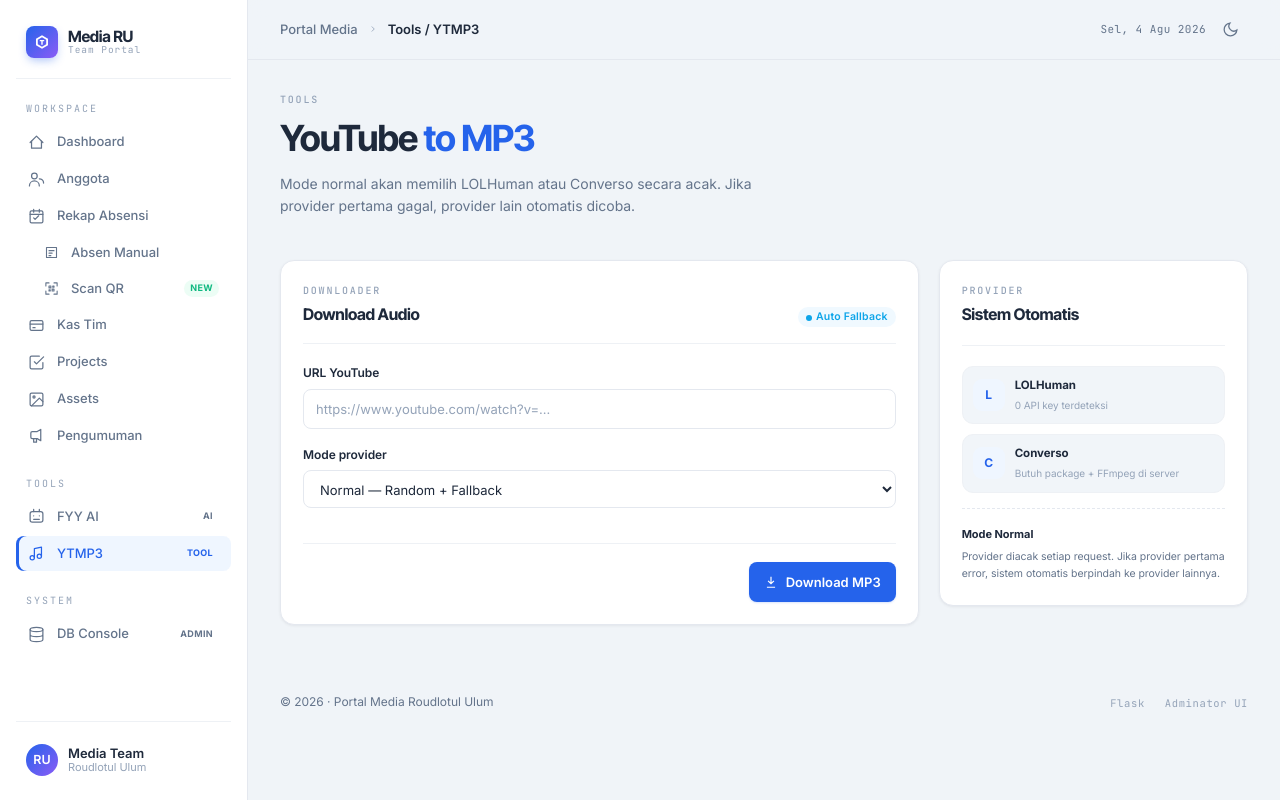
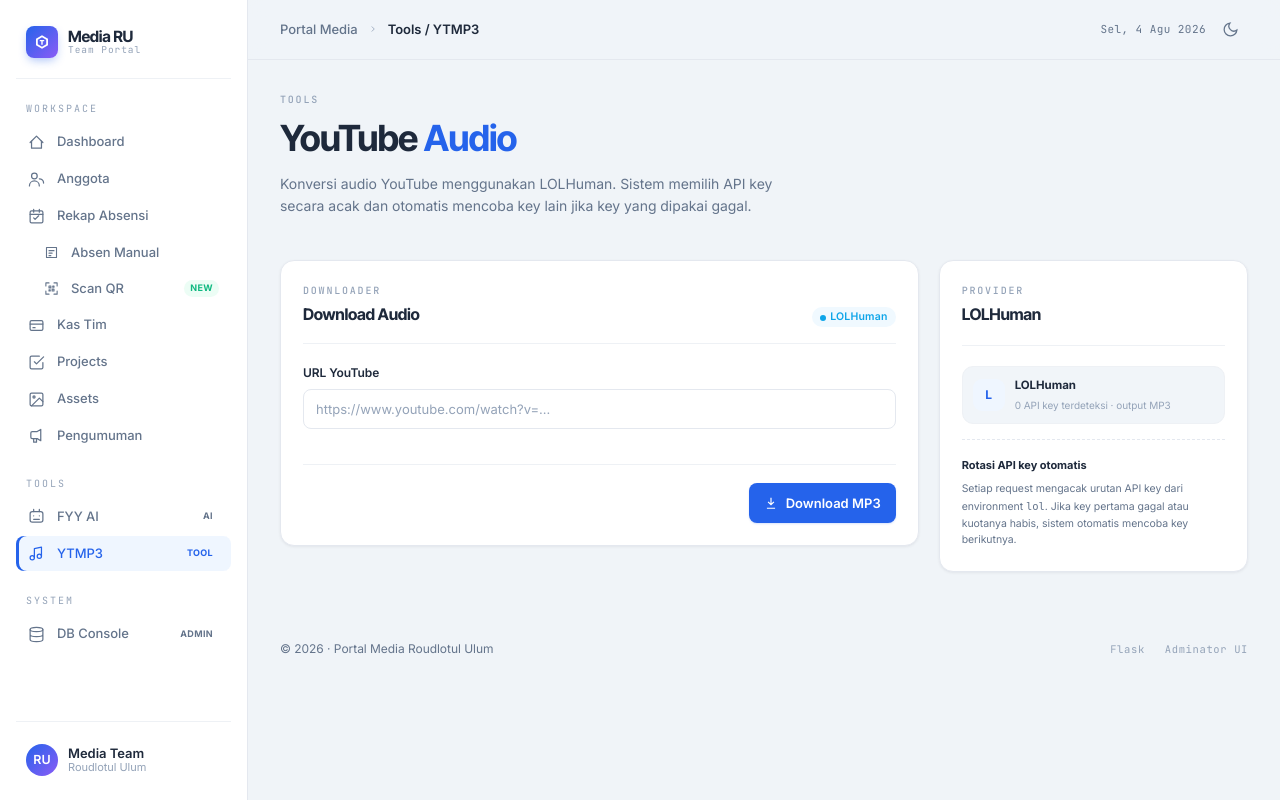
Before and after one commit to IKOO-INC/MEDIUM2, a Flask app: page /ytmp3 in a window 1280 px wide. Run offline with Flask 3, Linux system fonts and the light colour scheme.

Commit message:
gasin gas gas gas

```diff
--- a/templates/ytmp3.html
+++ b/templates/ytmp3.html
@@ -6,8 +6,8 @@
 <section class="hero">
     <div class="hero-text">
         <span class="eyebrow">Tools</span>
-        <h1 class="hero-title">YouTube <span class="accent">to MP3</span></h1>
-        <p class="hero-sub">Mode normal akan memilih LOLHuman atau Converso secara acak. Jika provider pertama gagal, provider lain otomatis dicoba.</p>
+        <h1 class="hero-title">YouTube <span class="accent">Audio</span></h1>
+        <p class="hero-sub">Konversi audio YouTube menggunakan LOLHuman. Sistem memilih API key secara acak dan otomatis mencoba key lain jika key yang dipakai gagal.</p>
     </div>
 </section>
 
@@ -18,21 +18,16 @@
 <section class="grid ytmp3-layout section-gap">
     <section class="col-8 card">
         <div class="card-head">
-            <div class="card-title-wrap"><span class="eyebrow">Downloader</span><h2 class="card-title">Download Audio</h2></div>
-            <span class="badge info dot">Auto Fallback</span>
+            <div class="card-title-wrap">
+                <span class="eyebrow">Downloader</span>
+                <h2 class="card-title">Download Audio</h2>
+            </div>
+            <span class="badge info dot">LOLHuman</span>
         </div>
         <form method="POST" class="ytmp3-form">
             <div class="field">
                 <label class="field-label" for="ytmp3Url">URL YouTube</label>
                 <input class="input" id="ytmp3Url" type="url" name="url" value="{{ youtube_url }}" placeholder="https://www.youtube.com/watch?v=..." required>
-            </div>
-            <div class="field">
-                <label class="field-label" for="ytmp3Mode">Mode provider</label>
-                <select class="input" id="ytmp3Mode" name="mode">
-                    <option value="normal" {% if selected_mode == 'normal' %}selected{% endif %}>Normal — Random + Fallback</option>
-                    <option value="lolhuman" {% if selected_mode == 'lolhuman' %}selected{% endif %}>LOLHuman saja</option>
-                    <option value="converso" {% if selected_mode == 'converso' %}selected{% endif %}>Converso saja</option>
-                </select>
             </div>
             <div class="form-actions">
                 <span class="spacer"></span>
@@ -46,21 +41,17 @@
 
     <aside class="col-4 card tool-side-card">
         <div class="card-head">
-            <div class="card-title-wrap"><span class="eyebrow">Provider</span><h2 class="card-title">Sistem Otomatis</h2></div>
+            <div class="card-title-wrap"><span class="eyebrow">Provider</span><h2 class="card-title">LOLHuman</h2></div>
         </div>
         <div class="provider-stack">
             <div class="provider-row">
                 <div class="provider-dot">L</div>
-                <div><strong>LOLHuman</strong><span>{{ lolhuman_key_count }} API key terdeteksi</span></div>
-            </div>
-            <div class="provider-row">
-                <div class="provider-dot">C</div>
-                <div><strong>Converso</strong><span>Butuh package + FFmpeg di server</span></div>
+                <div><strong>LOLHuman</strong><span>{{ lolhuman_key_count }} API key terdeteksi · output MP3</span></div>
             </div>
         </div>
         <div class="tool-note">
-            <strong>Mode Normal</strong>
-            <p>Provider diacak setiap request. Jika provider pertama error, sistem otomatis berpindah ke provider lainnya.</p>
+            <strong>Rotasi API key otomatis</strong>
+            <p>Setiap request mengacak urutan API key dari environment <code>lol</code>. Jika key pertama gagal atau kuotanya habis, sistem otomatis mencoba key berikutnya.</p>
         </div>
     </aside>
 </section>
```
